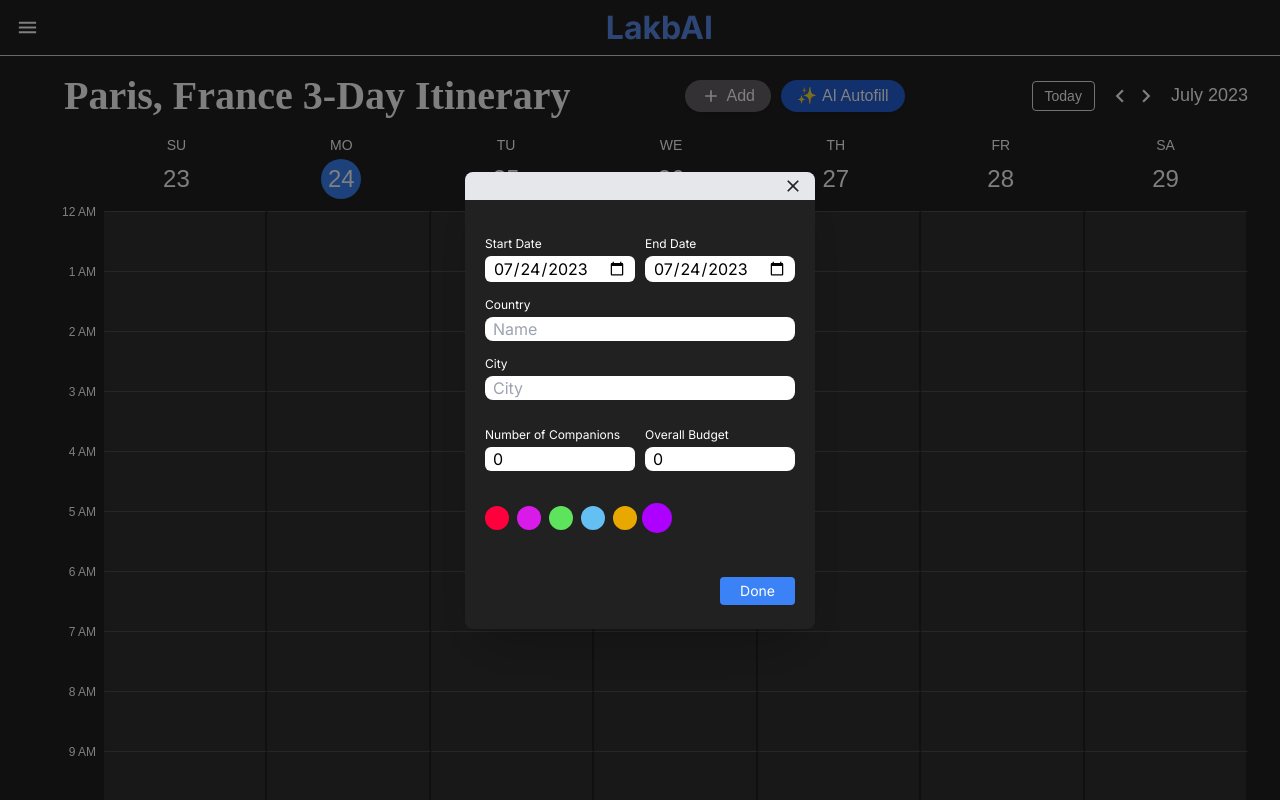
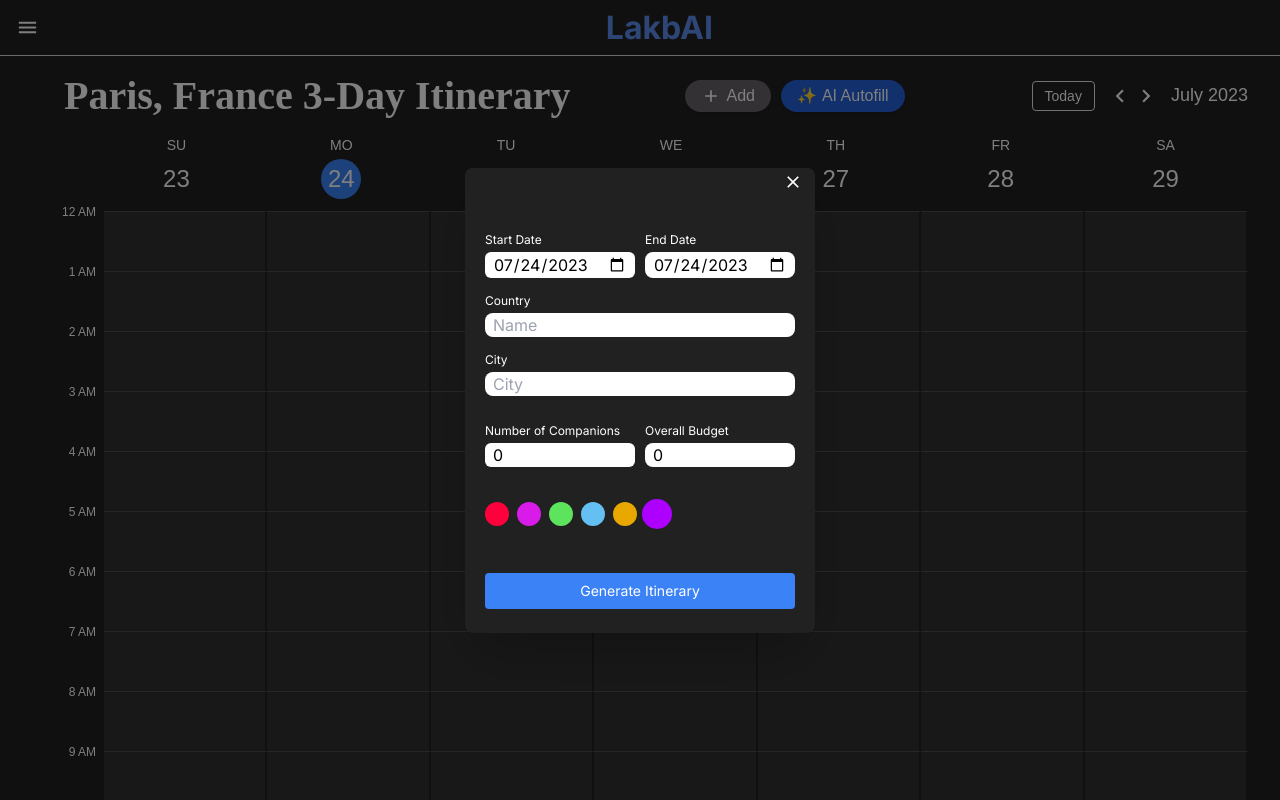
Before and after one commit to leigharriane/LakbAI, a Next.js app: page / in a window 1280 px wide. Shown: the top 800 px of the page. Built offline with nearby package versions, Linux system fonts and the light colour scheme.

Commit message:
Update AddScheduleModal.tsx

```diff
--- a/src/components/AddScheduleModal.tsx
+++ b/src/components/AddScheduleModal.tsx
@@ -97,14 +97,14 @@
         className={`
         shadow-2xl rounded-lg z-50 top-[150px] left-8 m-auto w-[350px] bg-dark text-white flex flex-col`}
       >
-        <div className="w-full mb-3 py-1 px-3 bg-gray-200 rounded-t-lg">
+        <div className="w-full mb-3 py-1 px-3 bg-dark rounded-t-lg">
           <svg
             className="ml-auto cursor-pointer"
             xmlns="http://www.w3.org/2000/svg"
             height="20px"
             viewBox="0 0 24 24"
             width="20px"
-            fill="#222222"
+            fill="#FFFFFF"
             onClick={() => setIsOpen(false)}
           >
             <path d="M0 0h24v24H0V0z" fill="none" />
@@ -248,10 +248,10 @@
           </div>
           <div className="w-full mb-3 mt-8 flex">
             <button
-              className="ml-auto bg-blue-500 text-white px-5 py-1 text-sm rounded hover:bg-blue-700"
+              className="w-full bg-blue-500 text-white px-5 py-2 text-sm rounded hover:bg-blue-700"
               type="submit"
             >
-              Done
+              Generate Itinerary
             </button>
           </div>
         </form>
```
